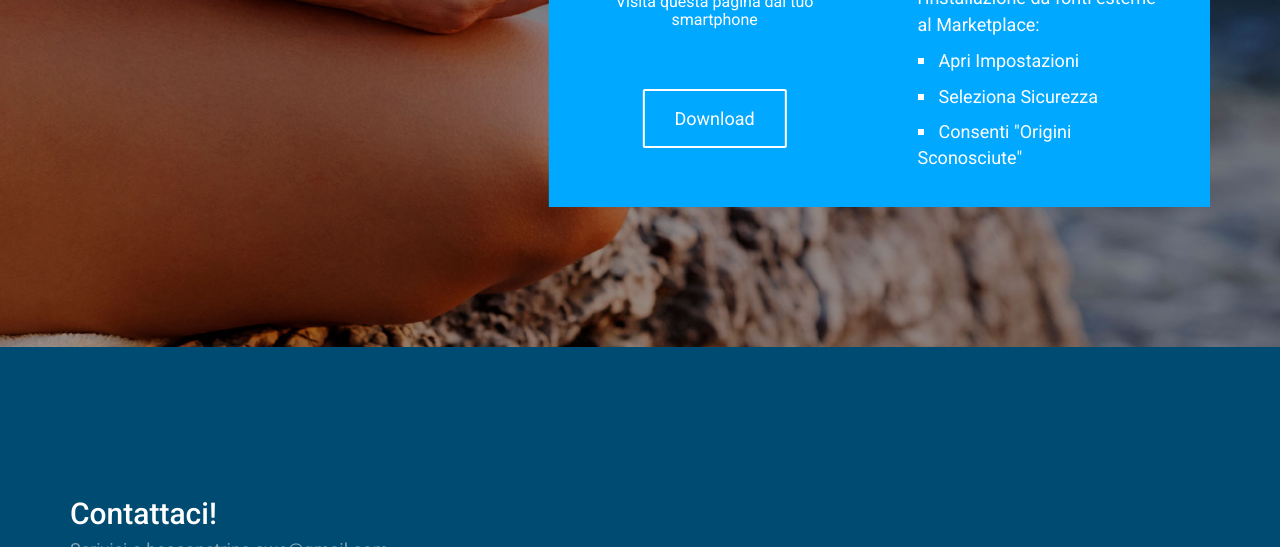
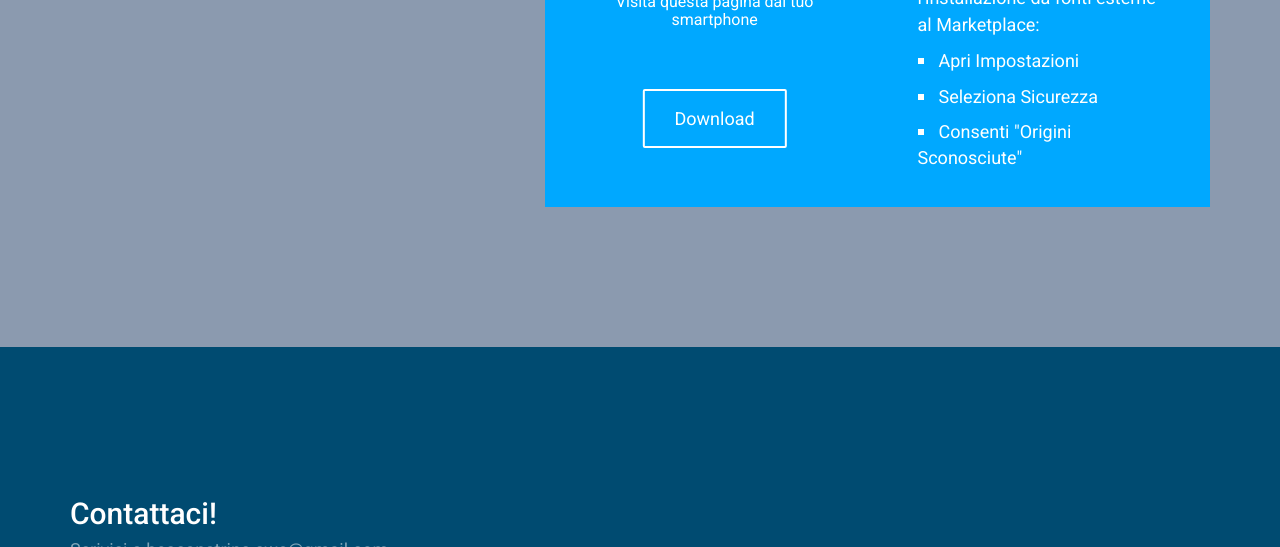
Before and after one commit to tom139/Beaconstrips-Website, a plain HTML site: page index.html in a window 1280 px wide. Shown: the part 3413-3960 px from the top of the page. Drawn offline with Linux system fonts and the light colour scheme.

Commit message:
Removed background in pricing section

```diff
--- a/css/cardio.css
+++ b/css/cardio.css
@@ -548,7 +548,7 @@ section {
 /* Pricing */
 
 #pricing {
-	background: #00a8ff url('../img/pricing1.jpg') no-repeat center center;
+	background: #8b9aaf no-repeat center center;
 	-webkit-background-size: cover;
 	background-size: cover;
 	-webkit-transition: background-image 0.6s linear 0.3s;
@@ -561,6 +561,7 @@ section {
 
 .owl-pricing,
 .pricings {
+	background: #00a8ff;
 	margin-top: 100px;
 	margin-bottom: 100px;
 }
```
